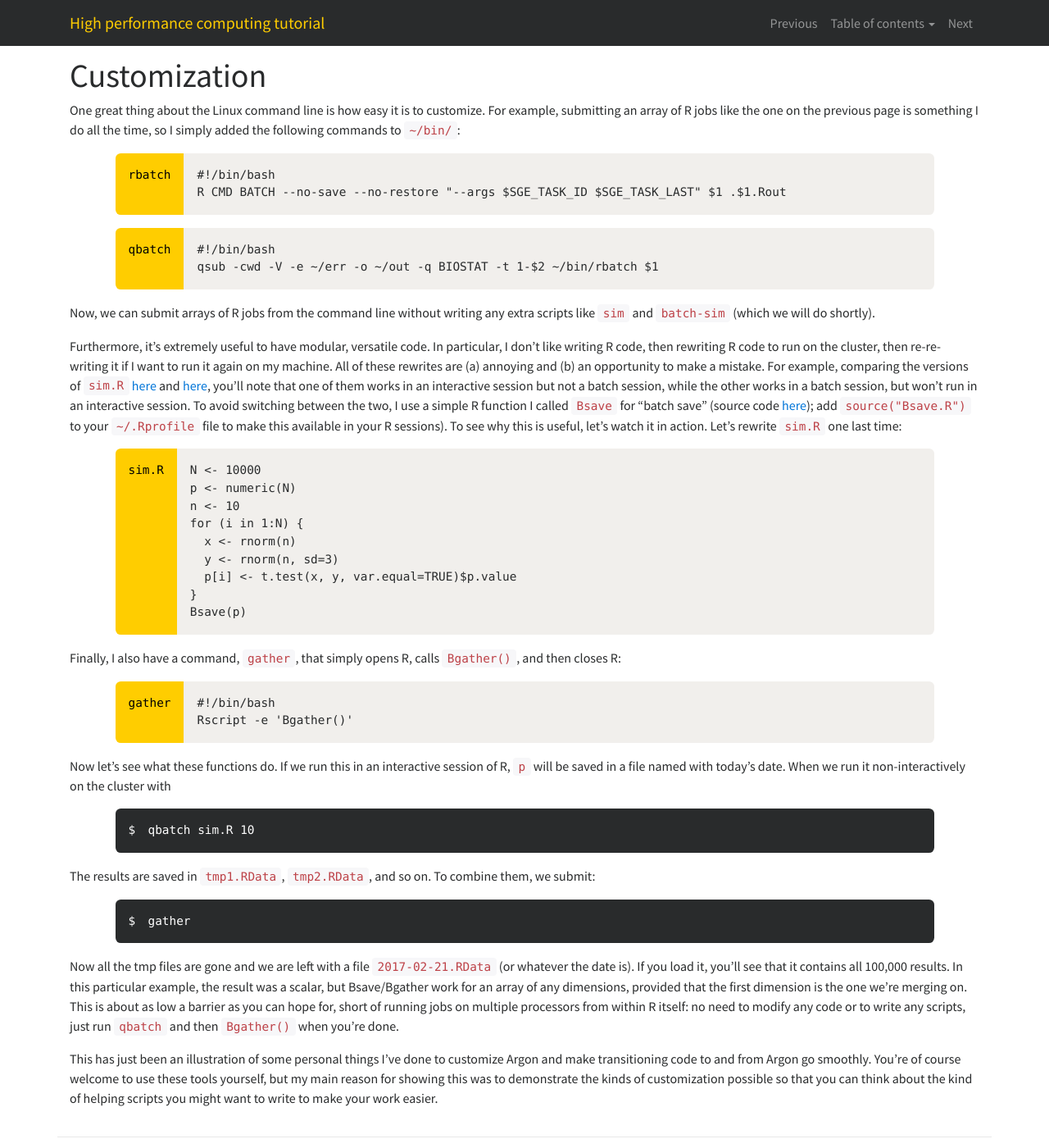
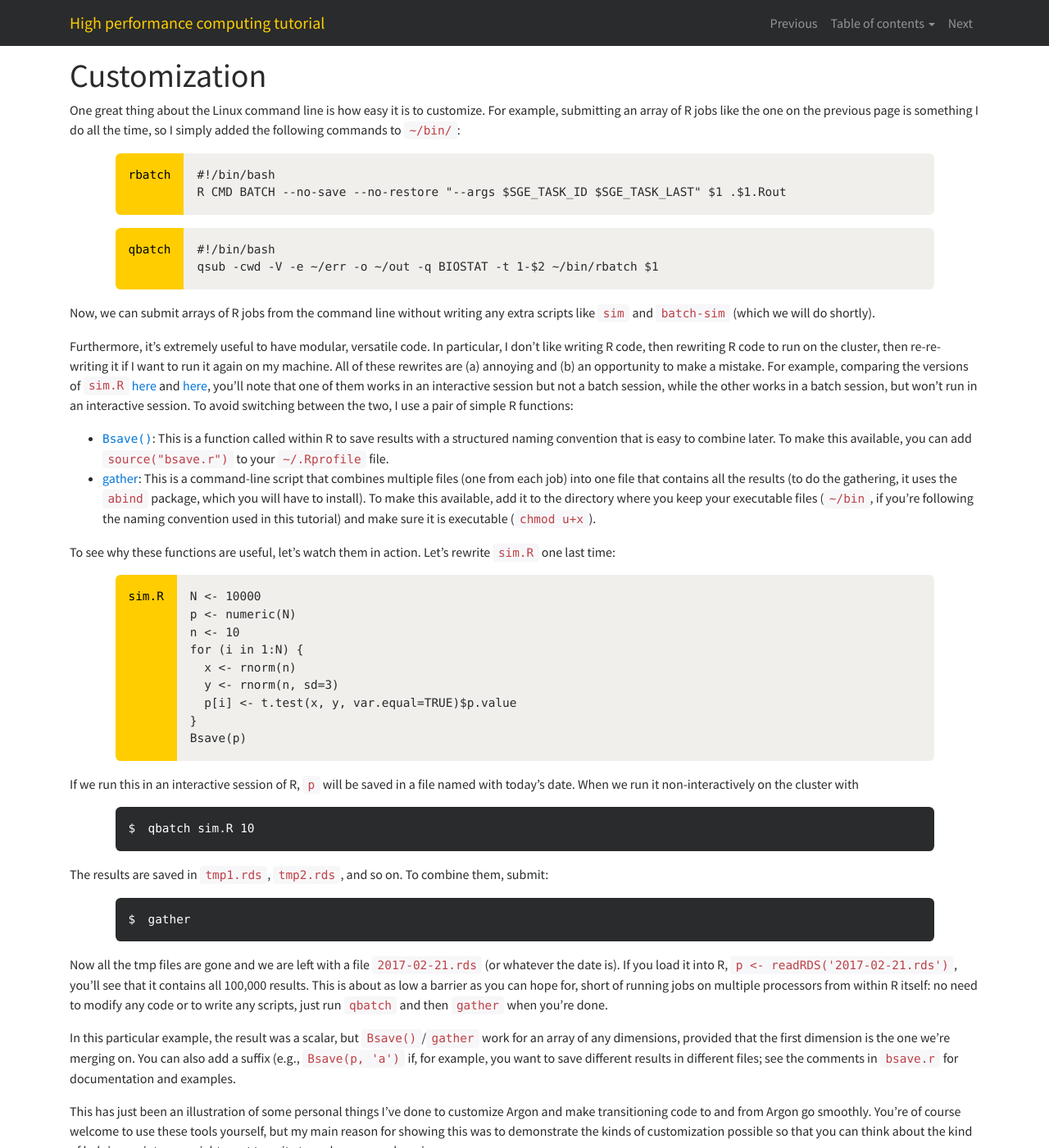
Before and after one commit to IowaBiostat/hpc, a Jekyll site: the page built from 10.md, in a window 1280 px wide and 1400 px high. Shown: the whole window at 82% size. Built offline with Jekyll 4.4.1, drawn with Linux system fonts in a browser that asks for light colours; nearby versions of some CDN libraries; our own code applies the rules of GitHub Pages for plain Markdown files.

Commit message:
New Bsave/gather, more info on .bash_profile

```diff
--- a/10.md
+++ b/10.md
@@ -27,10 +27,11 @@ these rewrites are (a) annoying and (b) an opportunity to make a mistake.  For
 example, comparing the versions of `sim.R` [here](i.html) and [here](ii.html),
 you'll note that one of them works in an interactive session but not a batch
 session, while the other works in a batch session, but won't run in an
-interactive session.  To avoid switching between the two, I use a simple R
-function I called `Bsave` for "batch save" (source code [here](misc/Bsave.R));
-add `source("Bsave.R")` to your `~/.Rprofile` file to make this available in
-your R sessions).  To see why this is useful, let's watch it in action.  Let's
+interactive session.  To avoid switching between the two, I use a pair of simple R functions:
+* [`Bsave()`](misc/bsave.r): This is a function called within R to save results with a structured naming convention that is easy to combine later.  To make this available, you can add `source("bsave.r")` to your `~/.Rprofile` file.
+* [gather](misc/gather): This is a command-line script that combines multiple files (one from each job) into one file that contains all the results (to do the gathering, it uses the `abind` package, which you will have to install).  To make this available, add it to the directory where you keep your executable files (`~/bin`, if you're following the naming convention used in this tutorial) and make sure it is executable (`chmod u+x`).
+
+To see why these functions are useful, let's watch them in action.  Let's
 rewrite `sim.R` one last time:
 
 {% include pre-file.html file="sim.R" %}
@@ -45,25 +46,20 @@ for (i in 1:N) {
 Bsave(p)
 {% include post-file.html %}
 
-Finally, I also have a command, `gather`, that simply opens R, calls `Bgather()`, and then closes R:
-
-{% include pre-file.html file="gather" %}
-#!/bin/bash
-Rscript -e 'Bgather()'
-{% include post-file.html %}
-
-Now let's see what these functions do.  If we run this in an interactive session of R, `p` will be saved in a file named with today's date.  When we run it non-interactively on the cluster with
+If we run this in an interactive session of R, `p` will be saved in a file named with today's date.  When we run it non-interactively on the cluster with
 
 {% include pre-prompt.html %}
 qbatch sim.R 10
 {% include post-prompt.html %}
 
-The results are saved in `tmp1.RData`, `tmp2.RData`, and so on.  To combine them, we submit:
+The results are saved in `tmp1.rds`, `tmp2.rds`, and so on.  To combine them, submit:
 
 {% include pre-prompt.html %}
 gather
 {% include post-prompt.html %}
 
-Now all the tmp files are gone and we are left with a file `2017-02-21.RData` (or whatever the date is).  If you load it, you'll see that it contains all 100,000 results.  In this particular example, the result was a scalar, but Bsave/Bgather work for an array of any dimensions, provided that the first dimension is the one we're merging on.  This is about as low a barrier as you can hope for, short of running jobs on multiple processors from within R itself: no need to modify any code or to write any scripts, just run `qbatch` and then `Bgather()` when you're done.
+Now all the tmp files are gone and we are left with a file `2017-02-21.rds` (or whatever the date is).  If you load it into R, `p <- readRDS('2017-02-21.rds')`, you'll see that it contains all 100,000 results.  This is about as low a barrier as you can hope for, short of running jobs on multiple processors from within R itself: no need to modify any code or to write any scripts, just run `qbatch` and then `gather` when you're done.
+
+In this particular example, the result was a scalar, but `Bsave()`/`gather` work for an array of any dimensions, provided that the first dimension is the one we're merging on.  You can also add a suffix (e.g., `Bsave(p, 'a')` if, for example, you want to save different results in different files; see the comments in `bsave.r` for documentation and examples.
 
 This has just been an illustration of some personal things I've done to customize Argon and make transitioning code to and from Argon go smoothly.  You're of course welcome to use these tools yourself, but my main reason for showing this was to demonstrate the kinds of customization possible so that you can think about the kind of helping scripts you might want to write to make your work easier.
```
Also changed, not shown: 3.md (+5 -5 lines), 2 other files.
